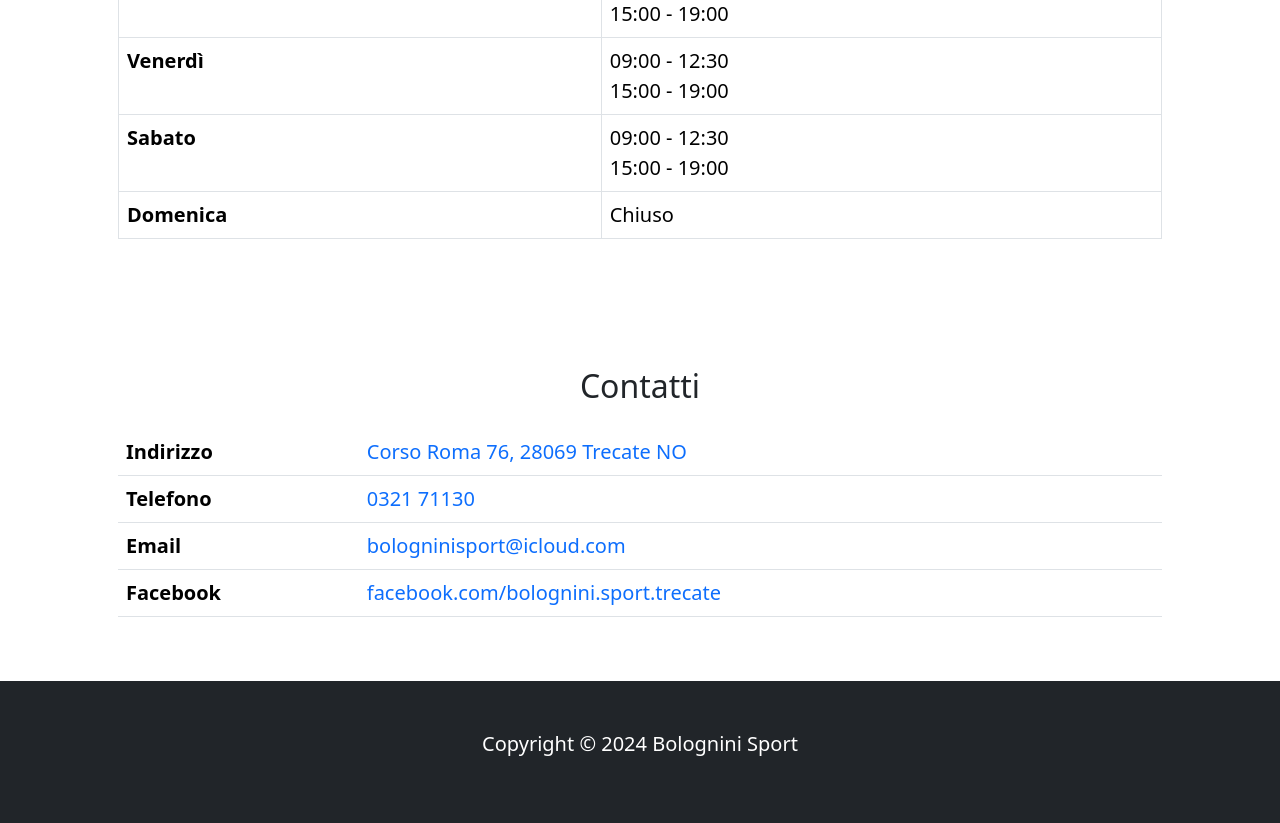
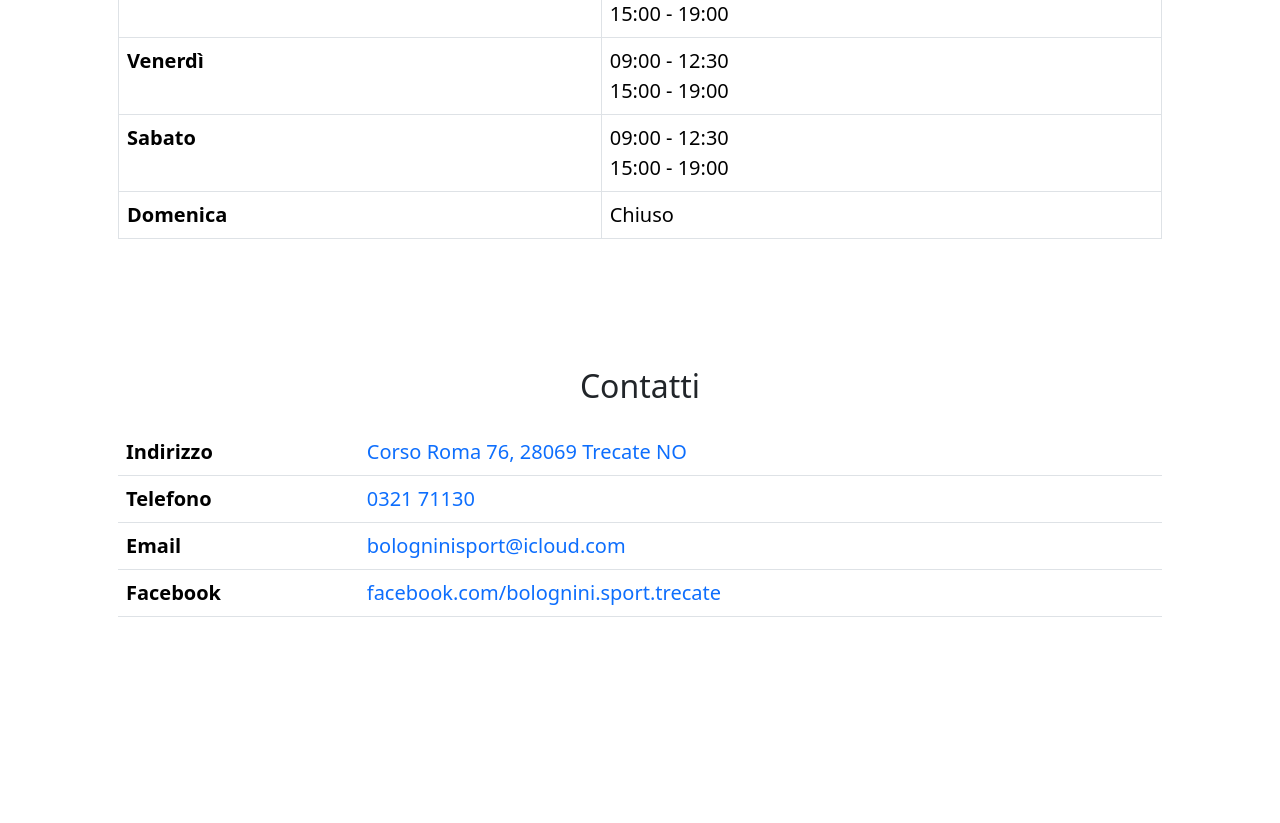
Before and after one commit to bologninisport/bologninisport, a plain HTML site: page index.html in a window 1280 px wide. Shown: the part 1448-2271 px from the top of the page. After the commit the page ends 2129 px from the top, so only its background shows below. Drawn offline with nearby package versions, Linux system fonts and the light colour scheme.

Commit message:
updated files

```diff
--- a/index.html
+++ b/index.html
@@ -214,13 +214,6 @@
         </table>
     </div>
 
-    <!-- Footer -->
-    <footer class="p-5 bg-dark text-white text-center position-relative">
-        <div class="container">
-            <p class="lead">Copyright &copy; 2024 Bolognini Sport</p>
-        </div>
-    </footer>
-
     <script src="https://cdn.jsdelivr.net/npm/bootstrap@5.3.3/dist/js/bootstrap.bundle.min.js"
         integrity="sha384-YvpcrYf0tY3lHB60NNkmXc5s9fDVZLESaAA55NDzOxhy9GkcIdslK1eN7N6jIeHz" crossorigin="anonymous">
         </script>
```
